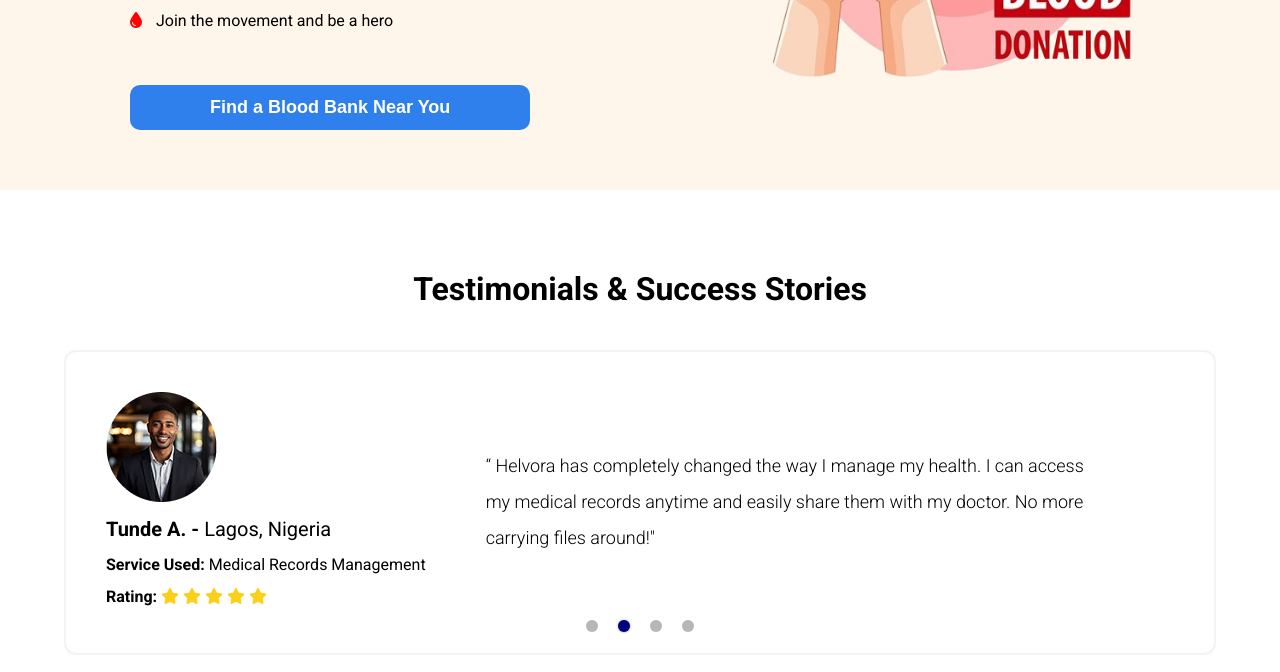
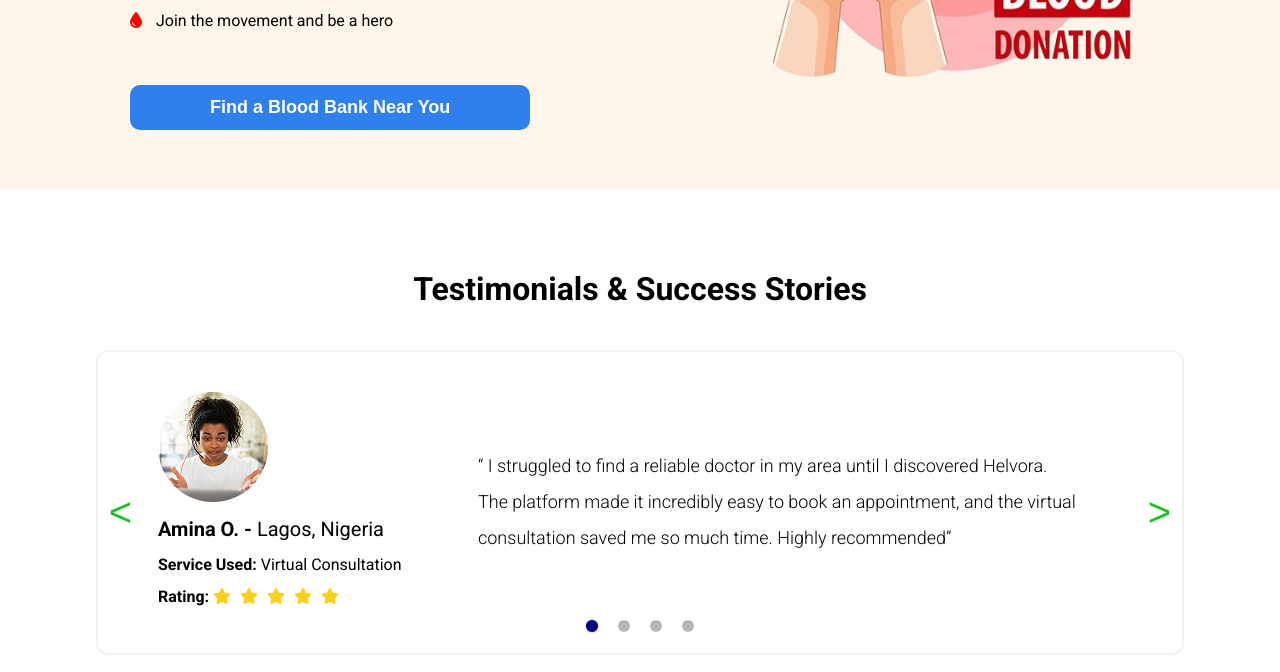
Before and after one commit to YusufFuLaan/Helvora, a plain HTML site: page index.html in a window 1280 px wide. Both pictures are taken after a click on the element 592 px from the left and 4812 px from the top of the page. Shown: the part 4187-4859 px from the top of the page. Drawn offline with Linux system fonts and the light colour scheme.

Commit message:
Landing page updated with dev

```diff
--- a/index.html
+++ b/index.html
@@ -476,6 +476,11 @@
         </p>
       </div>
 
+      <div class="testimonial-button-container">
+        <button class="testimonial-prev">&#x3c;</button>
+        <button class="testimonial-next">&#x3e;</button>
+      </div>
+
       <div class="testimonial-nav-container">
         <div class="testimonial-nav-btn tes-active"></div>
         <div class="testimonial-nav-btn"></div>
--- a/main.js
+++ b/main.js
@@ -62,55 +62,44 @@ repeat();
 
 // Testimonial Slide------------------------------------------
 
-let testimonialSlide = document.querySelectorAll(".testimonial-slide");
-let testimonialSlideBtns = document.querySelectorAll(".testimonial-nav-btn");
-let currentsSlide = 1;
+// Select elements
+let testimonialSlides = document.querySelectorAll(".testimonial-slide");
+let testimonialNavBtns = document.querySelectorAll(".testimonial-nav-btn");
+let prevBtn = document.querySelector(".testimonial-prev");
+let nextBtn = document.querySelector(".testimonial-next");
+let currentTesSlide = 0; // Track the active slide index
 
-//Testimonial manual slide
-let manualTestimonialNav = function (manualTestimonial) {
-  testimonialSlide.forEach((slide) => {
-    slide.classList.remove("tes-active");
+// Function to update slides
+function updateTestimonialSlide(index) {
+  // Remove active class from all slides and buttons
+  testimonialSlides.forEach((slide) => slide.classList.remove("tes-active"));
+  testimonialNavBtns.forEach((btn) => btn.classList.remove("tes-active"));
 
-    testimonialSlideBtns.forEach((btn) => {
-      btn.classList.remove("tes-active");
-    });
-  });
+  // Add active class to the current slide and button
+  testimonialSlides[index].classList.add("tes-active");
+  testimonialNavBtns[index].classList.add("tes-active");
+}
 
-  testimonialSlide[manualTestimonial].classList.add("tes-active");
-  testimonialSlideBtns[manualTestimonial].classList.add("tes-active");
-};
-
-testimonialSlideBtns.forEach((btn, i) => {
+// Manual navigation (dots)
+testimonialNavBtns.forEach((btn, i) => {
   btn.addEventListener("click", () => {
-    manualTestimonialNav(i);
-    currentsSlide = i;
+    currentTesSlide = i;
+    updateTestimonialSlide(currentTesSlide);
   });
 });
 
-// testimonial autoplay slide
-let repeats = function (activeClass) {
-  let active = document.getElementsByClassName("tes-active");
-  let i = 1;
+// Next button functionality
+nextBtn.addEventListener("click", () => {
+  currentTesSlide = (currentTesSlide + 1) % testimonialSlides.length; // Loop forward
+  updateTestimonialSlide(currentTesSlide);
+});
 
-  let repeaters = () => {
-    setTimeout(function () {
-      [...active].forEach((activeSlide) => {
-        activeSlide.classList.remove("tes-active");
-      });
+// Prev button functionality
+prevBtn.addEventListener("click", () => {
+  currentTesSlide =
+    (currentTesSlide - 1 + testimonialSlides.length) % testimonialSlides.length; // Loop backward
+  updateTestimonialSlide(currentTesSlide);
+});
 
-      testimonialSlide[i].classList.add("tes-active");
-      testimonialSlideBtns[i].classList.add("tes-active");
-      i++;
-
-      if (testimonialSlide.length == i) {
-        i = 0;
-      }
-      if (i >= testimonialSlide.length) {
-        return;
-      }
-      repeaters();
-    }, 6000);
-  };
-  repeaters();
-};
-repeats();
+// Initialize with first slide visible
+updateTestimonialSlide(currentTesSlide);
--- a/style.css
+++ b/style.css
@@ -791,22 +791,19 @@ main .heroslide-nav-container .heroslide-nav-btn.active {
 .Testimonials-sec-ctn .testimonial-slide {
   position: absolute;
   top: 16rem;
-  width: 90%;
+  width: 85%;
   display: flex;
   align-items: center;
   flex-wrap: wrap;
-  gap: 6rem;
-  padding: 4rem;
+  gap: 2rem;
+  padding: 4rem 6rem;
   border: 2px solid #f3f3f3;
   border-radius: 1.2rem;
-  z-index: 2;
   clip-path: circle(0% at 0 50%);
 }
 
 .Testimonials-sec-ctn .testimonial-slide.tes-active {
   clip-path: circle(150% at 0 50%);
-  transition: 2s;
-  transition-property: clip-path;
 }
 
 .Testimonials-sec-ctn .testimonial-slide .user {
@@ -828,6 +825,7 @@ main .heroslide-nav-container .heroslide-nav-btn.active {
 
 .fa-star {
   color: #fccf18;
+  margin-right: 0.5rem;
 }
 
 .Testimonials-sec-ctn .testimony {
@@ -835,6 +833,20 @@ main .heroslide-nav-container .heroslide-nav-btn.active {
   font-size: 1.8rem;
   font-weight: 300;
   line-height: 2;
+}
+.testimonial-button-container {
+  position: absolute;
+  display: flex;
+  justify-content: space-between;
+  width: 83%;
+  top: 30rem;
+}
+.testimonial-button-container > button {
+  font-size: 4rem;
+  border: none;
+  color: #1fc225;
+  background-color: transparent;
+  cursor: pointer;
 }
 
 .testimonial-nav-container {
```
